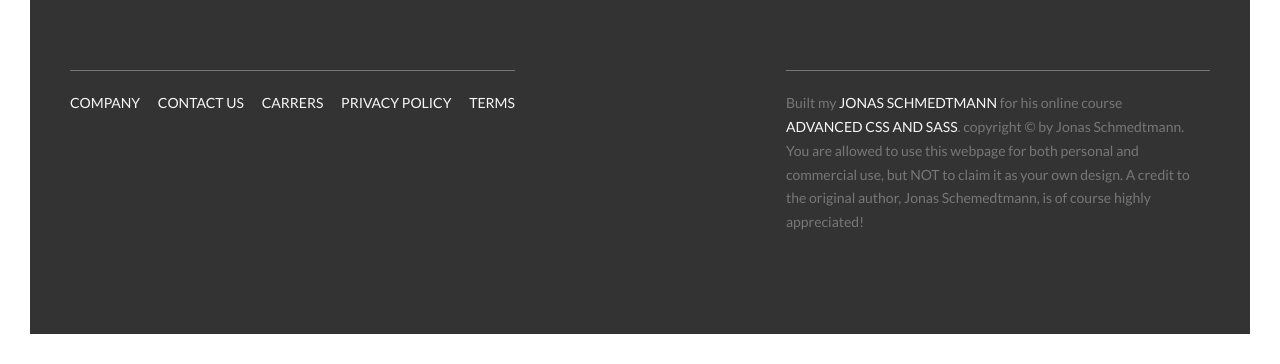
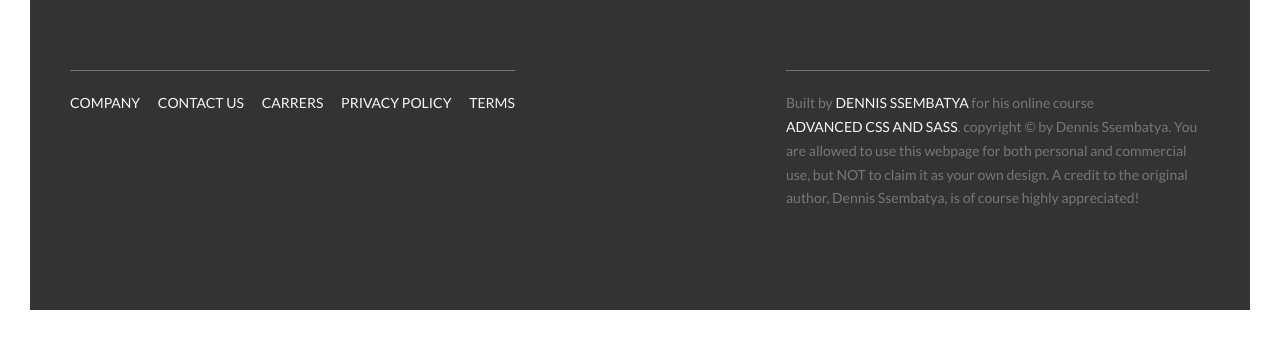
Before and after one commit to ssembatya-dennis/advanced-css-project, a website: page index.html in a window 1280 px wide. Shown: the part 5566-5930 px from the top of the page. After the commit the page ends 5906 px from the top, so only its background shows below. Drawn offline with Linux system fonts and the light colour scheme.

Commit message:
fix(Index): Update the page title and the author's signatures

```diff
--- a/index.html
+++ b/index.html
@@ -11,7 +11,9 @@
       href="https://fonts.googleapis.com/css2?family=Lato:wght@100;300;400;700;900&display=swap"
       rel="stylesheet"
     />
-    <title>Natours | Exciting tours for adventurous people</title>
+    <title>
+      Final Version | Natours - Exciting tours for adventurous people
+    </title>
   </head>
   <body>
     <div class="navigation">
@@ -506,13 +508,13 @@
         </div>
         <div class="col-1-of-2">
           <p class="footer__copyright">
-            Built my <a href="#" class="footer__link">Jonas schmedtmann</a> for
+            Built by <a href="#" class="footer__link">Dennis Ssembatya</a> for
             his online course
             <a href="#" class="footer__link">Advanced CSS and Sass</a>.
-            copyright &copy; by Jonas Schmedtmann. You are allowed to use this
+            copyright &copy; by Dennis Ssembatya. You are allowed to use this
             webpage for both personal and commercial use, but NOT to claim it as
-            your own design. A credit to the original author, Jonas
-            Schemedtmann, is of course highly appreciated!
+            your own design. A credit to the original author, Dennis Ssembatya,
+            is of course highly appreciated!
           </p>
         </div>
       </div>
```
